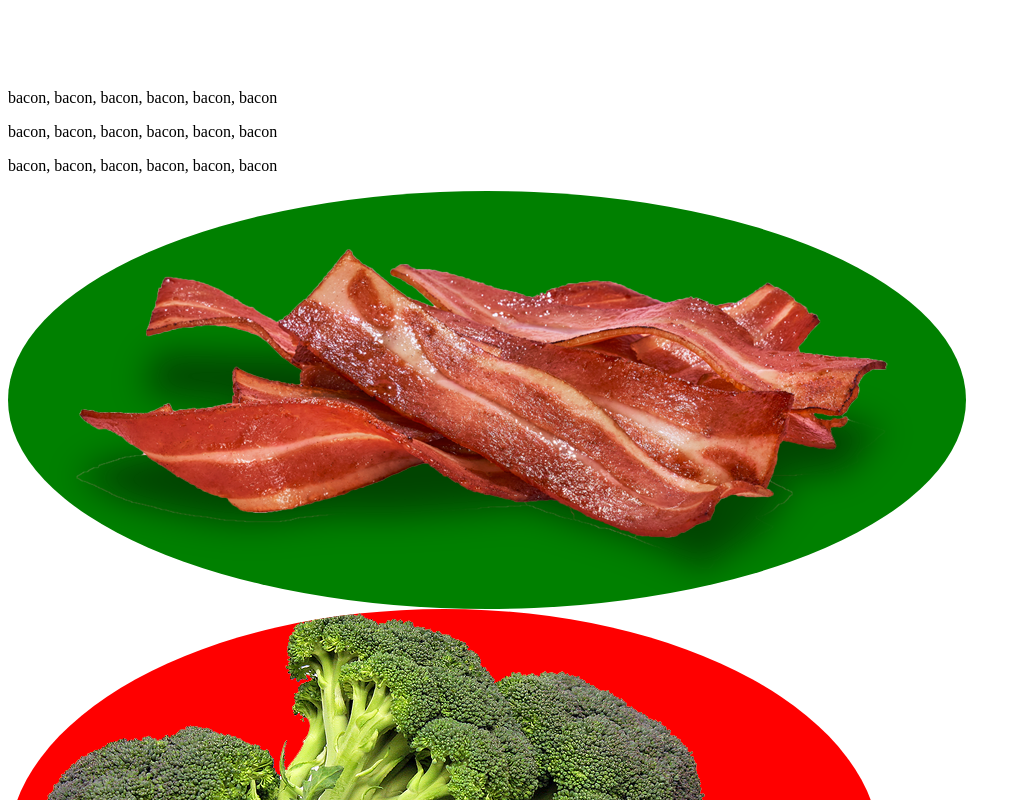
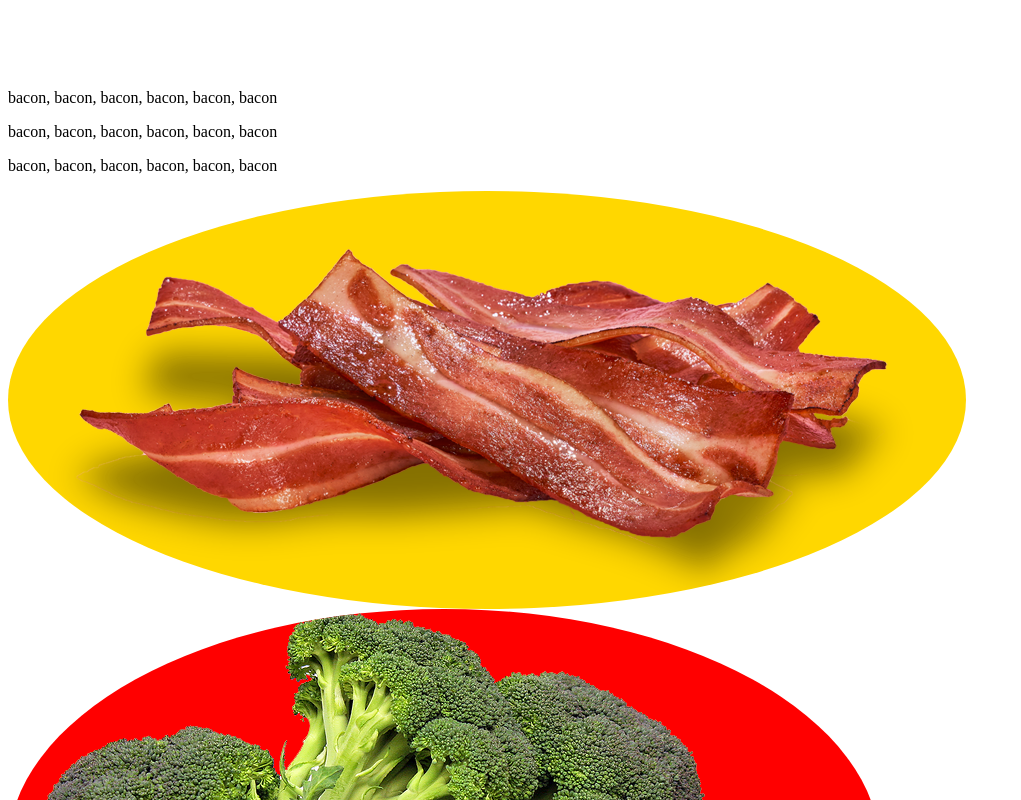
Before and after one commit to justice169/Week2, a plain HTML site: page Week2-main/Frontend2022-2023/Resume/bacon.html in a window 1280 px wide. In both pictures the pointer is over the picture 487 px from the left and 911 px from the top of the page. Shown: the part 511-1311 px from the top of the page, without its empty margins (0-1021 px from the left). Drawn offline with Linux system fonts and the light colour scheme.

Commit message:
Add files via upload

```diff
--- a/Week2-main/Frontend2022-2023/Resume/bacon.css
+++ b/Week2-main/Frontend2022-2023/Resume/bacon.css
@@ -6,8 +6,8 @@
   background-color: red;
 }
 
-.circular{
-    border-radius: 50%;
+.circular {
+  border-radius: 50%;
 }
 
 h1 {
@@ -18,3 +18,8 @@ h1 {
 #heading {
   color: blue;
 }
+
+img:hover {
+  background-color: gold;
+  cursor: pointer;
+}
```
